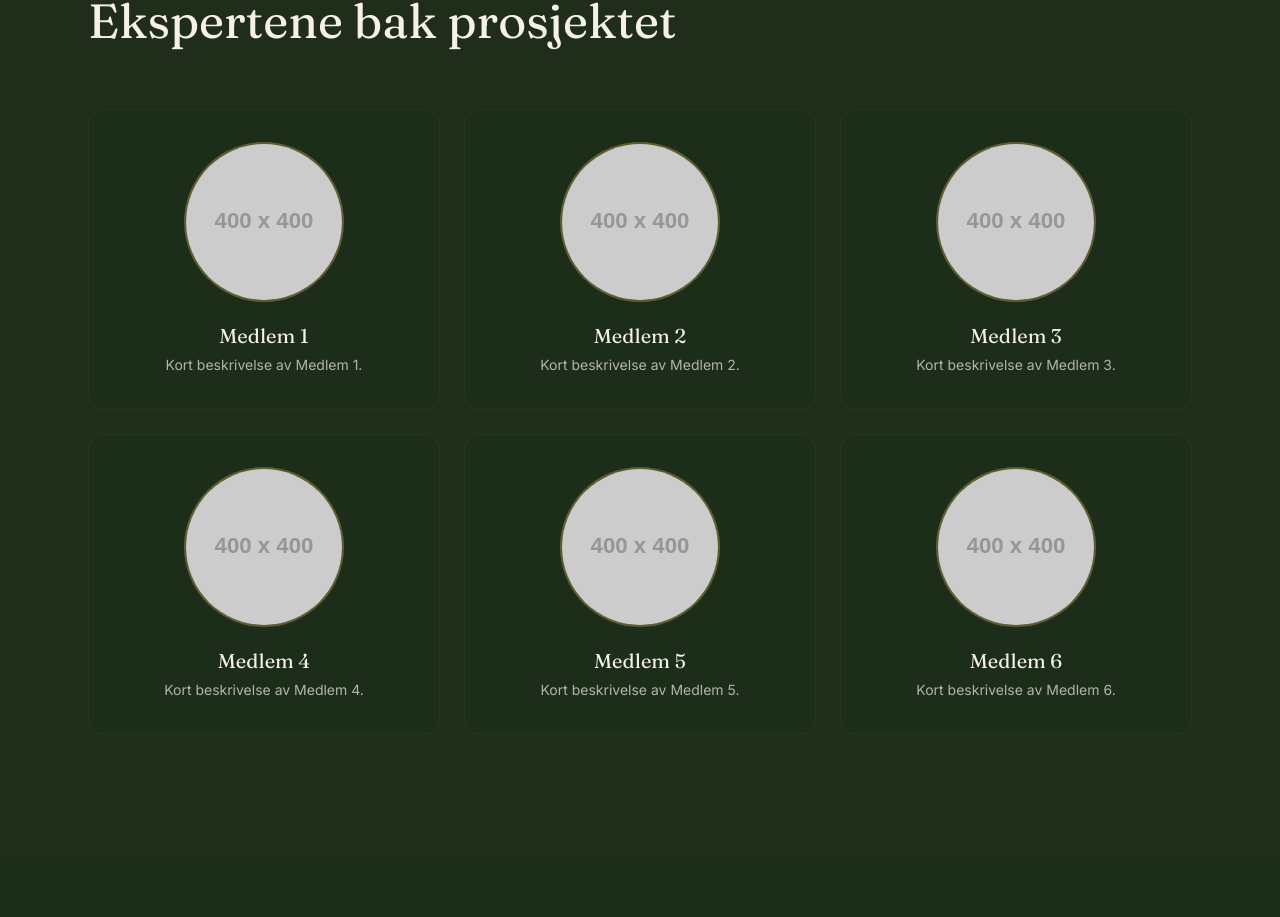
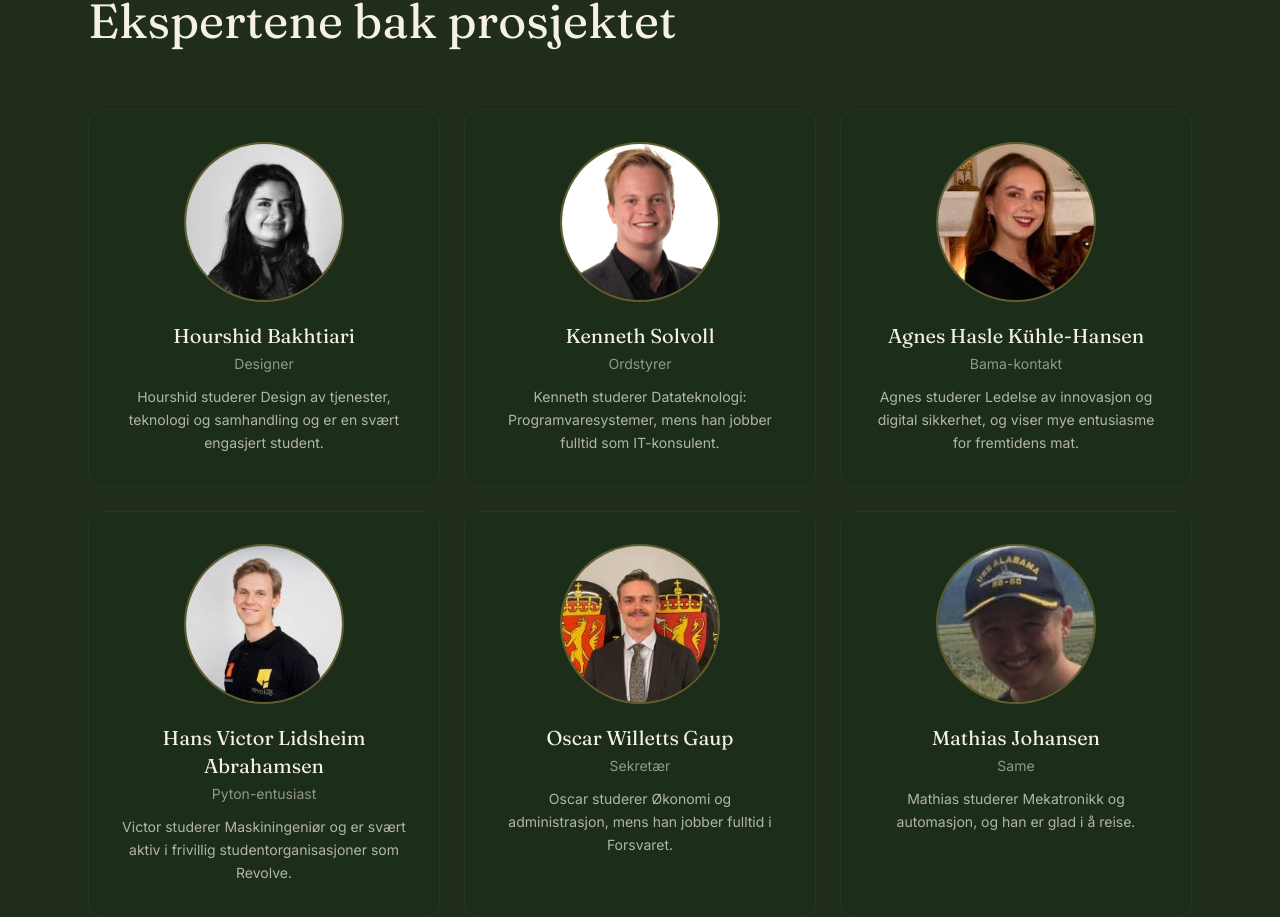
Before and after one commit to kennethsolvoll/EiT_Pyton, a Vue app: page / in a window 1280 px wide. Shown: the part 5280-6197 px from the top of the page. Before the commit the page ends 6143 px from the top, so only its background shows below. Built offline with nearby package versions, Linux system fonts and the light colour scheme.

Commit message:
Fullført teamseksjon

```diff
--- a/src/data/team.ts
+++ b/src/data/team.ts
@@ -5,39 +5,39 @@ import type { TeamMember } from '../types'
 // Until then, placehold.co is used so the page renders with a visible circle.
 export const team: TeamMember[] = [
   {
-    name: 'Medlem 1',
-    role: '',
-    avatar: 'https://placehold.co/400x400/2d4a2d/f5f0e8?text=1',
-    description: 'Kort beskrivelse av Medlem 1.',
+    name: 'Hourshid Bakhtiari',
+    role: 'Designer',
+    avatar: '/images/team/hourshid.jpg',
+    description: 'Hourshid studerer Design av tjenester, teknologi og samhandling og er en svært engasjert student.',
   },
   {
-    name: 'Medlem 2',
-    role: '',
-    avatar: 'https://placehold.co/400x400/2d4a2d/f5f0e8?text=2',
-    description: 'Kort beskrivelse av Medlem 2.',
+    name: 'Kenneth Solvoll',
+    role: 'Ordstyrer',
+    avatar: '/images/team/kenneth.jpg',
+    description: 'Kenneth studerer Datateknologi: Programvaresystemer, mens han jobber fulltid som IT-konsulent.',
   },
   {
-    name: 'Medlem 3',
-    role: '',
-    avatar: 'https://placehold.co/400x400/2d4a2d/f5f0e8?text=3',
-    description: 'Kort beskrivelse av Medlem 3.',
+    name: 'Agnes Hasle Kühle-Hansen',
+    role: 'Bama-kontakt',
+    avatar: '/images/team/agnes.jpg',
+    description: 'Agnes studerer Ledelse av innovasjon og digital sikkerhet, og viser mye entusiasme for fremtidens mat.',
   },
   {
-    name: 'Medlem 4',
-    role: '',
-    avatar: 'https://placehold.co/400x400/2d4a2d/f5f0e8?text=4',
-    description: 'Kort beskrivelse av Medlem 4.',
+    name: 'Hans Victor Lidsheim Abrahamsen',
+    role: 'Pyton-entusiast',
+    avatar: '/images/team/victor.jpg',
+    description: 'Victor studerer Maskiningeniør og er svært aktiv i frivillig studentorganisasjoner som Revolve.',
   },
   {
-    name: 'Medlem 5',
-    role: '',
-    avatar: 'https://placehold.co/400x400/2d4a2d/f5f0e8?text=5',
-    description: 'Kort beskrivelse av Medlem 5.',
+    name: 'Oscar Willetts Gaup',
+    role: 'Sekretær',
+    avatar: '/images/team/oscar.jpg',
+    description: 'Oscar studerer Økonomi og administrasjon, mens han jobber fulltid i Forsvaret.',
   },
   {
-    name: 'Medlem 6',
-    role: '',
-    avatar: 'https://placehold.co/400x400/2d4a2d/f5f0e8?text=6',
-    description: 'Kort beskrivelse av Medlem 6.',
+    name: 'Mathias Johansen',
+    role: 'Same',
+    avatar: '/images/team/mathias.png',
+    description: 'Mathias studerer Mekatronikk og automasjon, og han er glad i å reise.',
   },
 ]
```
